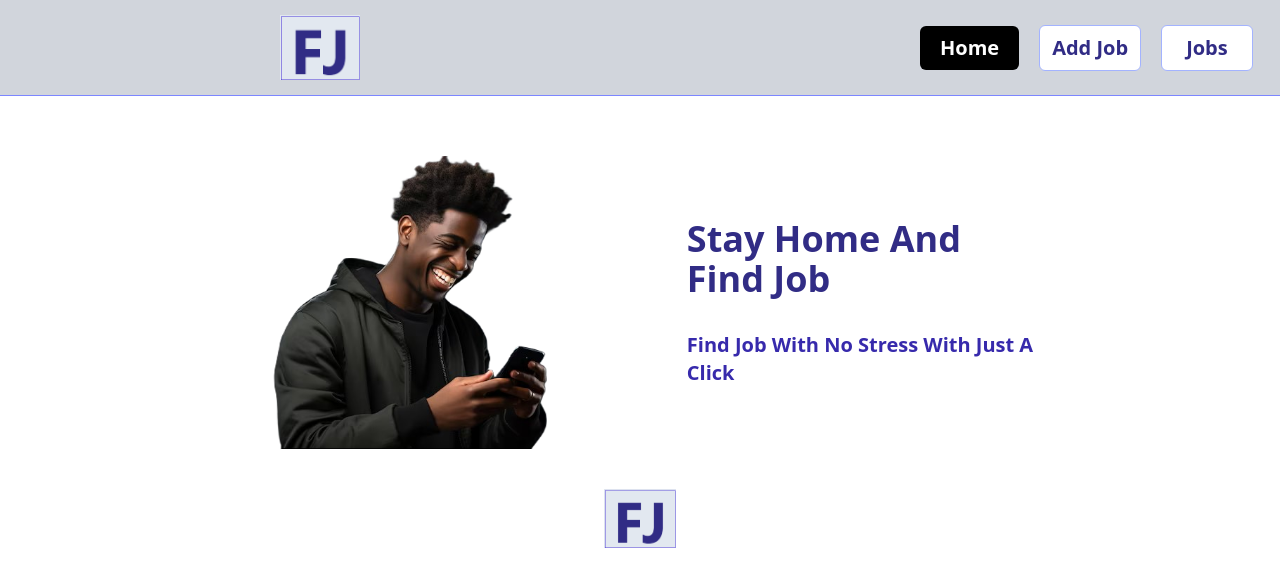
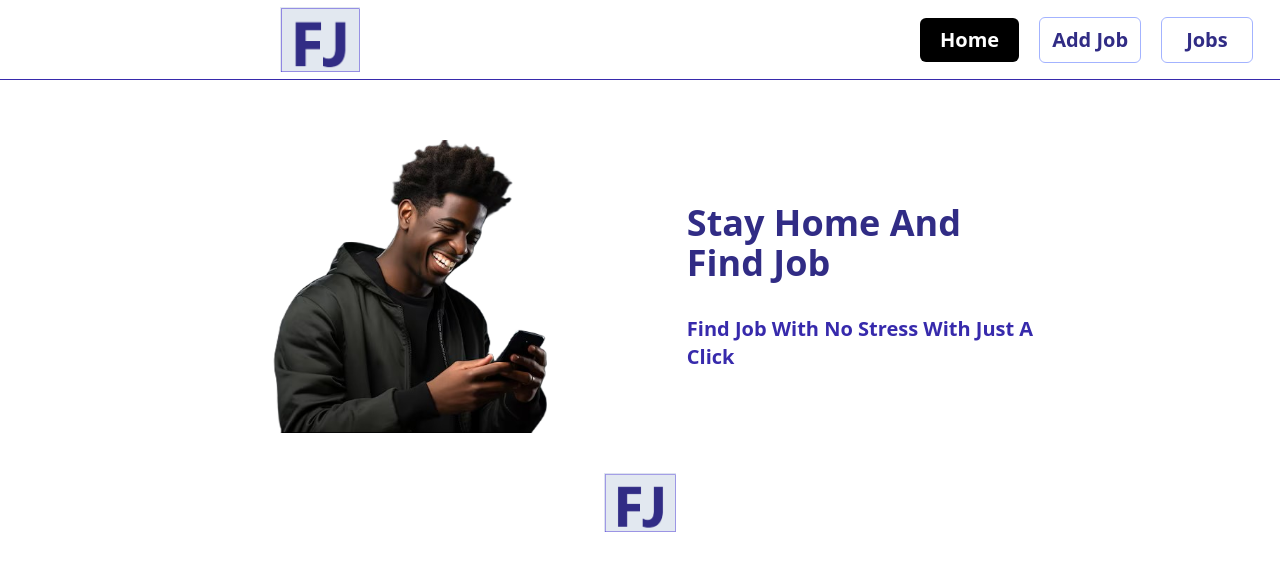
Before and after one commit to AsieduAmos/Jaman-Jobs, a React (Vite) app: page / in a window 1280 px wide. Shown: the top 586 px of the page. Built offline with nearby package versions, Linux system fonts and the light colour scheme.

Commit message:
navbar ground changed

```diff
--- a/src/components/HomeAddjobNavBar.jsx
+++ b/src/components/HomeAddjobNavBar.jsx
@@ -5,7 +5,7 @@ import { NavLink } from 'react-router-dom'
 const HomeAddjobNavBar = () => {
   return (
     <>
-    <div className="flex h-24 bg-gray-300 items-center border-b border-indigo-400 ">
+    <div className="flex h-20 items-center border-b border-indigo-800 ">
             <div className='pointer-events-none select-none ml-70'><img className='w-20' src={FJ} alt="" /></div>
 
              <NavLink to="/FindAdd" className='bg-black  text-white font-bold text-xl ml-140 px-5 py-2 text-center rounded-md
```
